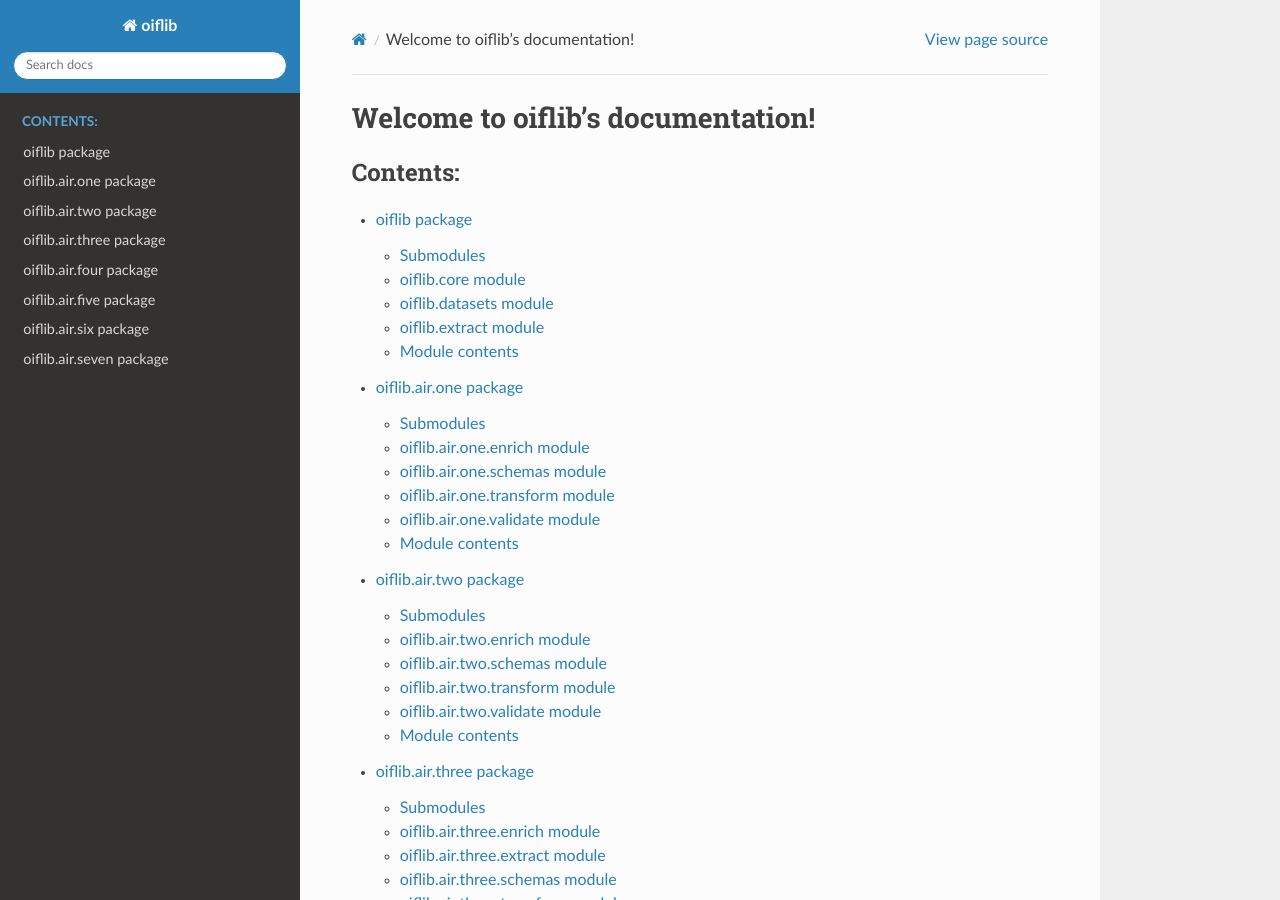
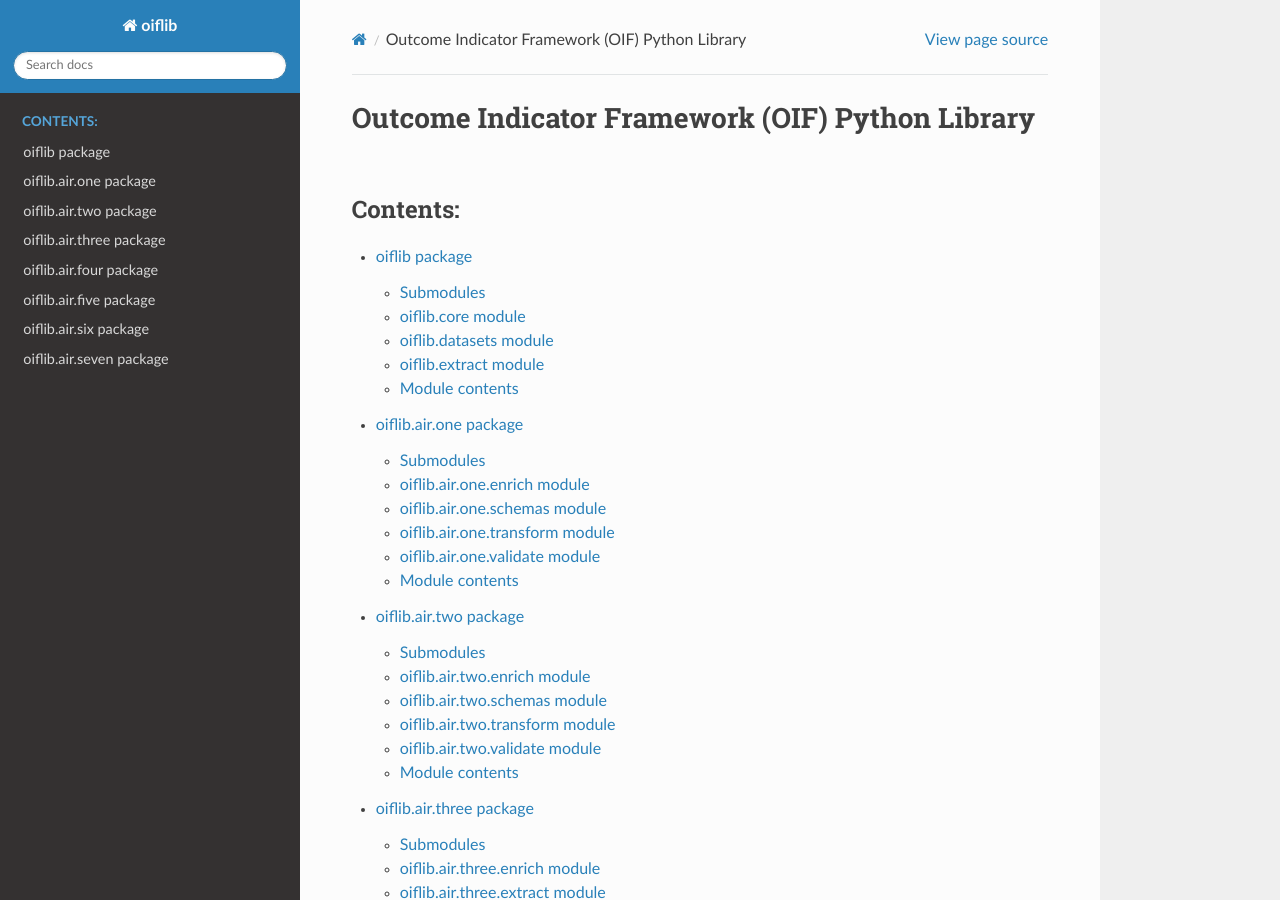
Before and after one commit to Defra-Data-Science-Centre-of-Excellence/oiflib, a Sphinx documentation site: the page built from docs/source/index.rst, in a window 1280 px wide and 900 px high. Built offline with Sphinx 7.4.7 and the Read the Docs theme 2.0.0, drawn with Linux system fonts in a browser that asks for light colours.

Commit message:
change title

```diff
--- a/docs/source/index.rst
+++ b/docs/source/index.rst
@@ -1,10 +1,5 @@
-.. oiflib documentation master file, created by
-   sphinx-quickstart on Thu Jan  7 16:47:15 2021.
-   You can adapt this file completely to your liking, but it should at least
-   contain the root `toctree` directive.
-
-Welcome to oiflib's documentation!
-==================================
+Outcome Indicator Framework (OIF) Python Library
+================================================
 
 .. toctree::
    :maxdepth: 4
```
